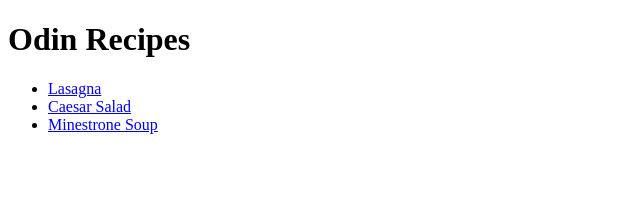
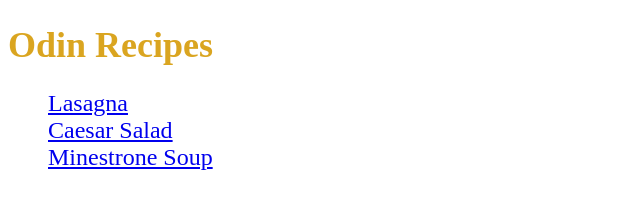
Before and after one commit to Chris-Madge/odin-recipes, a plain HTML site: page index.html in a window 1280 px wide. Shown: the whole page, without its empty margins (0-640 px from the left). Drawn offline with Linux system fonts and the light colour scheme.

Commit message:
commit basic css

```diff
--- a/index.html
+++ b/index.html
@@ -6,11 +6,13 @@
     <meta http-equiv="X-UA-Compatible" content="IE=edge">
     <meta name="viewport" content="width=device-width, initial-scale=1.0">
     <title>Odin Recipes</title>
+
+    <link rel="stylesheet" href="style.css">
 </head>
 
 <body>
-    <h1>Odin Recipes</h1>
-    <ul id="lasagna-recipe-title">
+    <h1 class="header" id="title-header">Odin Recipes</h1>
+    <ul class="recipes-list">
         <li><a href="recipes/lasagna.html">Lasagna</a></li>
         <li><a href="recipes/caesar-salad.html">Caesar Salad</a></li>
         <li><a href="recipes/minestrone-soup.html">Minestrone Soup</a></li>
--- /dev/null
+++ b/style.css
@@ -0,0 +1,14 @@
+.body {
+    font-family: "Helvetica", "Times New Roman", "Sans-Serif";
+}
+
+.header {
+    font-weight: bolder;
+    color: goldenrod;
+    font-size: 36px;
+}
+
+.recipes-list {
+    list-style-type: none;
+    font-size: 24px;
+}
```
